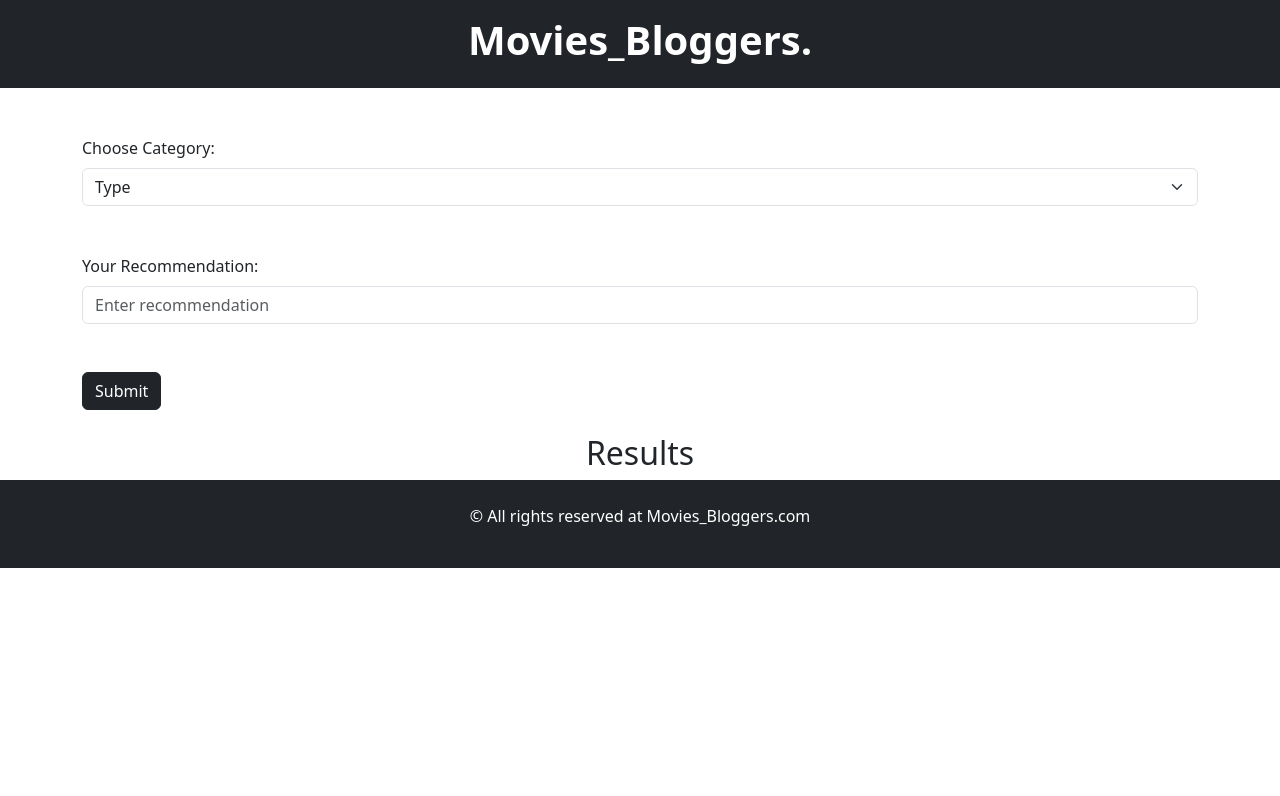
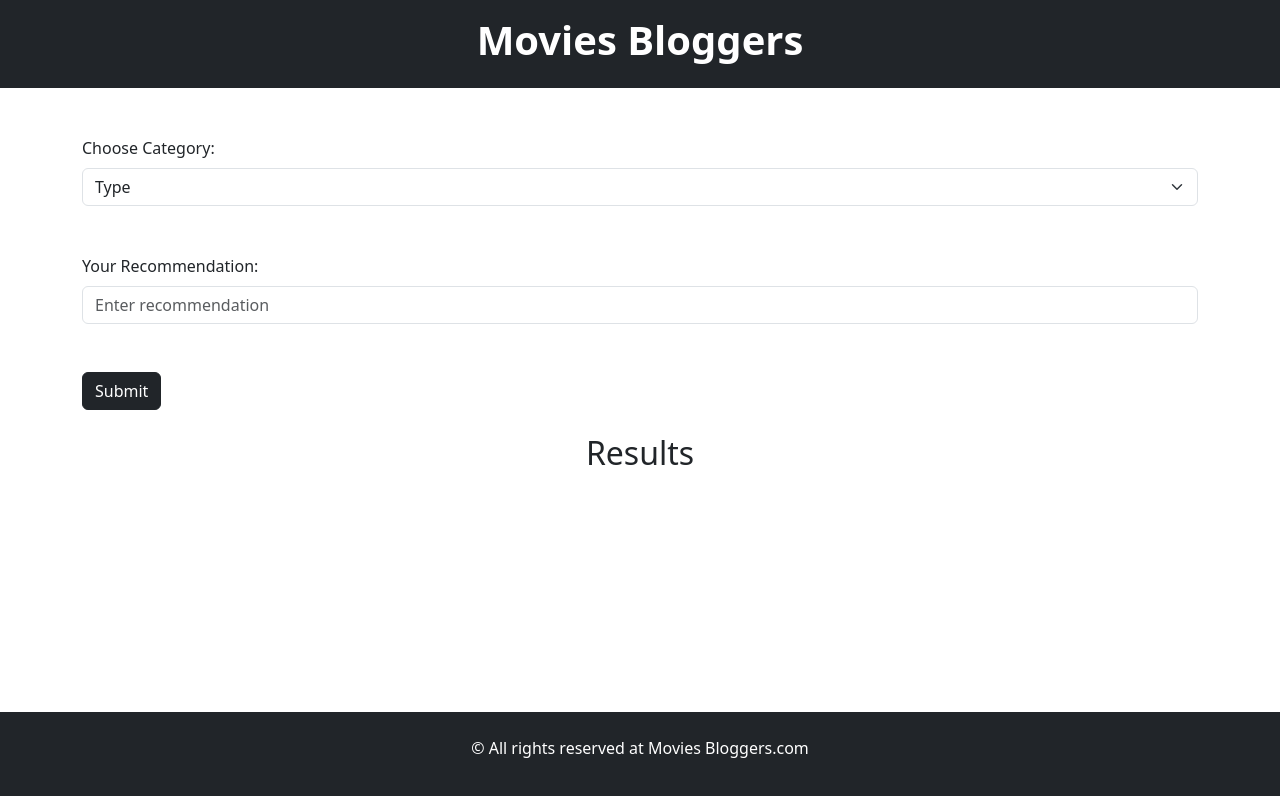
Before and after one commit to xing-33/movi_recm, a plain HTML site: page frontend/index.html in a window 1280 px wide. Drawn offline with nearby package versions, Linux system fonts and the light colour scheme.

Commit message:
Update index.html
footer is stick to bottom

```diff
--- a/frontend/index.html
+++ b/frontend/index.html
@@ -9,7 +9,7 @@
 <body>
     <!--  -->
     <div class="bg-dark py-3">
-        <h1 class="text-center text-white"><b>Movies_Bloggers.</b></h1>
+        <h1 class="text-center text-white"><b>Movies Bloggers </b></h1>
     </div>
     <div class="container mt-5">
 
@@ -82,8 +82,8 @@
         });
     </script>
       <!--  footer  -->
-        <footer class="bg-dark text-center text-white py-4">
-            <p>&copy; All rights reserved at Movies_Bloggers.com</p>
+        <footer class="bg-dark  bottom-0 position-fixed w-100 text-center text-white py-4">
+            <p>&copy; All rights reserved at Movies Bloggers.com</p>
         </footer>
     <script src="https://cdn.jsdelivr.net/npm/bootstrap@5.3.3/dist/js/bootstrap.bundle.min.js" integrity="sha384-YvpcrYf0tY3lHB60NNkmXc5s9fDVZLESaAA55NDzOxhy9GkcIdslK1eN7N6jIeHz" crossorigin="anonymous"></script>
 </body>
```
